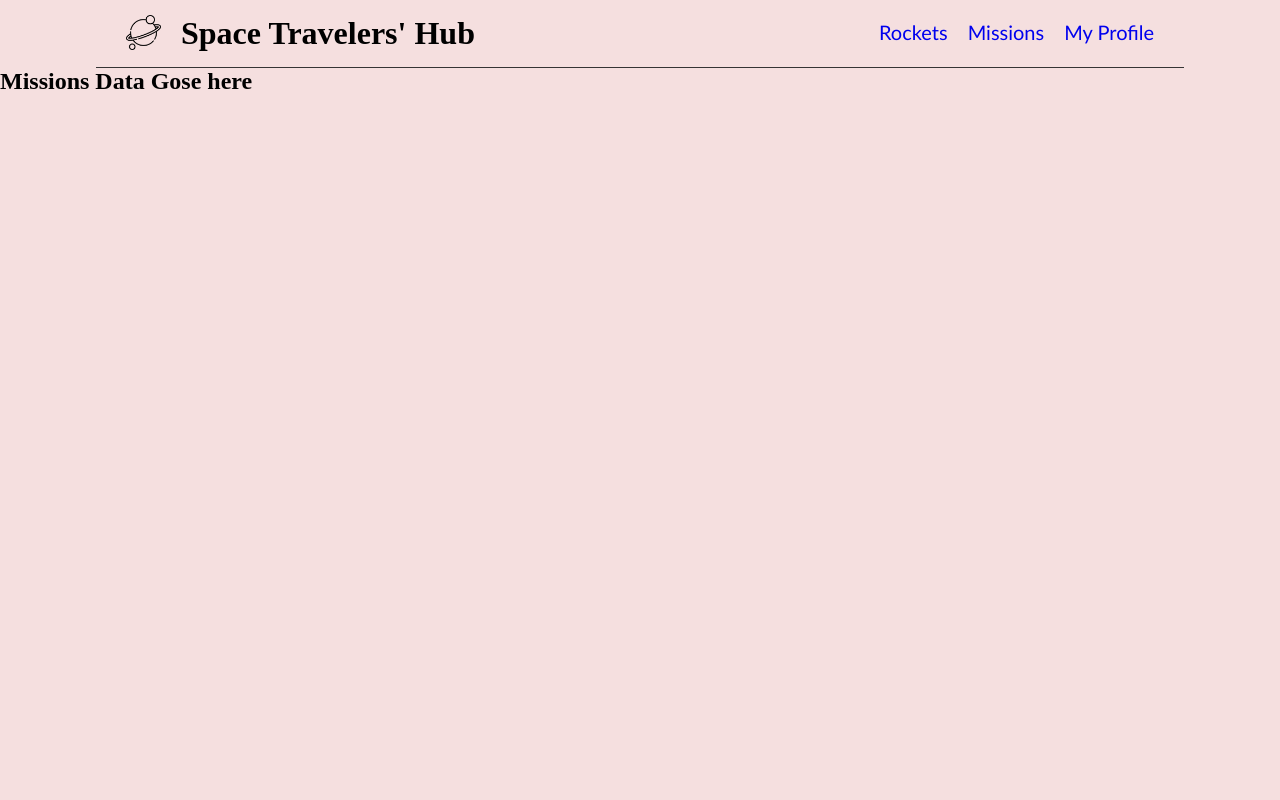
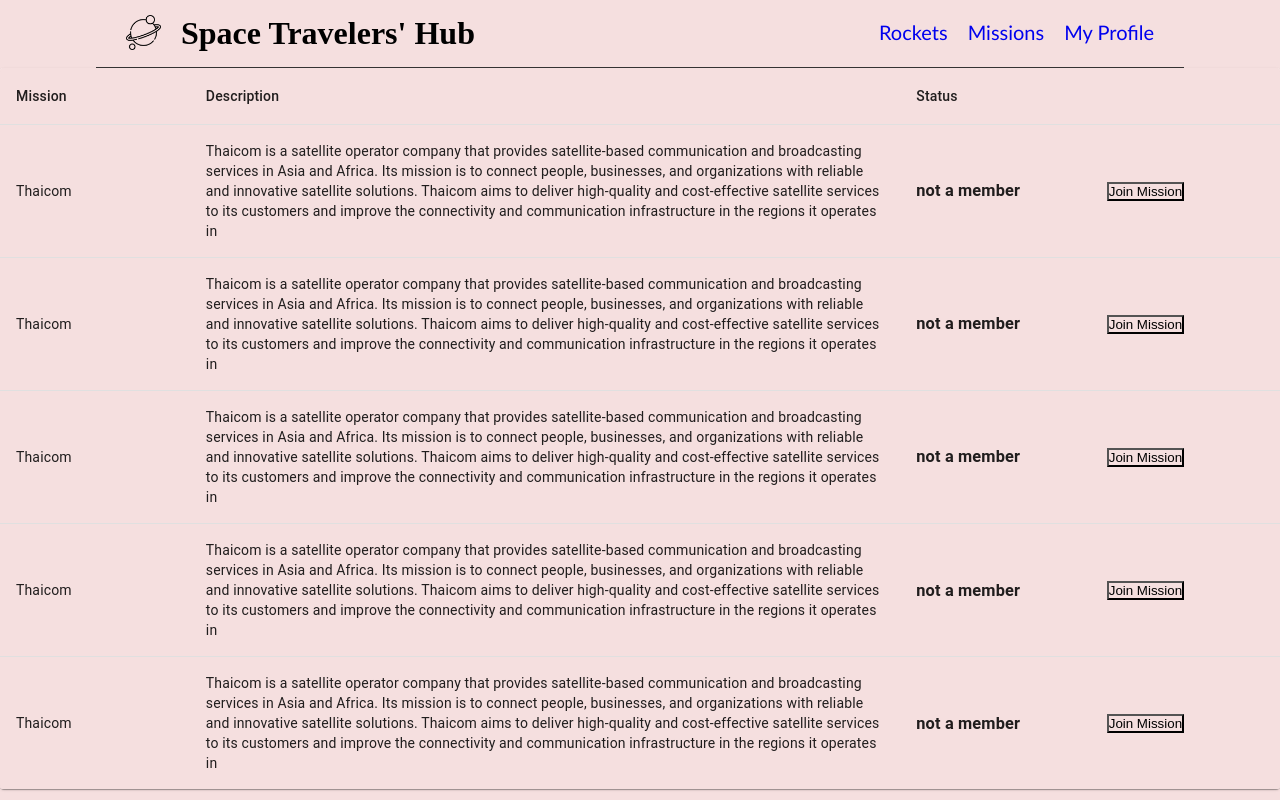
Before and after one commit to emhamza/Space-X, a React (Vite) app: page /missions in a window 1280 px wide. Built offline with nearby package versions, Linux system fonts and the light colour scheme.

Commit message:
Add missions reducer

```diff
--- a/package.json
+++ b/package.json
@@ -10,8 +10,13 @@
     "preview": "vite preview"
   },
   "dependencies": {
+    "@emotion/react": "^11.11.0",
+    "@emotion/styled": "^11.11.0",
+    "@mui/material": "^5.13.0",
     "@reduxjs/toolkit": "^1.9.5",
+    "axios": "^1.4.0",
     "react": "^18.2.0",
+    "react-axios": "^2.0.6",
     "react-dom": "^18.2.0",
     "react-redux": "^8.0.5",
     "react-router": "^6.11.1",
--- a/src/components/Missions/Missions.jsx
+++ b/src/components/Missions/Missions.jsx
@@ -1,8 +1,57 @@
+// eslint-disable-next-line no-unused-vars
+import * as React from 'react';
+import Table from '@mui/material/Table';
+import TableBody from '@mui/material/TableBody';
+import TableCell from '@mui/material/TableCell';
+import TableContainer from '@mui/material/TableContainer';
+import TableHead from '@mui/material/TableHead';
+import TableRow from '@mui/material/TableRow';
+import Paper from '@mui/material/Paper';
+import './Missions.scss';
+import { auto } from '@popperjs/core';
+
+function createData(mission, description, status, option) {
+  return { mission, description, status, option };
+}
+
+const rows = [
+  createData('Thaicom', 'Thaicom is a satellite operator company that provides satellite-based communication and broadcasting services in Asia and Africa. Its mission is to connect people, businesses, and organizations with reliable and innovative satellite solutions. Thaicom aims to deliver high-quality and cost-effective satellite services to its customers and improve the connectivity and communication infrastructure in the regions it operates in', 'not a member', 'Join Mission'),
+  createData('Thaicom', 'Thaicom is a satellite operator company that provides satellite-based communication and broadcasting services in Asia and Africa. Its mission is to connect people, businesses, and organizations with reliable and innovative satellite solutions. Thaicom aims to deliver high-quality and cost-effective satellite services to its customers and improve the connectivity and communication infrastructure in the regions it operates in', 'not a member', 'Join Mission'),
+  createData('Thaicom', 'Thaicom is a satellite operator company that provides satellite-based communication and broadcasting services in Asia and Africa. Its mission is to connect people, businesses, and organizations with reliable and innovative satellite solutions. Thaicom aims to deliver high-quality and cost-effective satellite services to its customers and improve the connectivity and communication infrastructure in the regions it operates in', 'not a member', 'Join Mission'),
+  createData('Thaicom', 'Thaicom is a satellite operator company that provides satellite-based communication and broadcasting services in Asia and Africa. Its mission is to connect people, businesses, and organizations with reliable and innovative satellite solutions. Thaicom aims to deliver high-quality and cost-effective satellite services to its customers and improve the connectivity and communication infrastructure in the regions it operates in', 'not a member', 'Join Mission'),
+  createData('Thaicom', 'Thaicom is a satellite operator company that provides satellite-based communication and broadcasting services in Asia and Africa. Its mission is to connect people, businesses, and organizations with reliable and innovative satellite solutions. Thaicom aims to deliver high-quality and cost-effective satellite services to its customers and improve the connectivity and communication infrastructure in the regions it operates in', 'not a member', 'Join Mission'),
+
+];
+
 const Missions = () => {
   return (
-    <div>
-      <h2>Missions Data Gose here</h2>
-    </div>
+    <TableContainer className='table-container' component={Paper}>
+      <Table className='table' aria-label="simple table" sx={{ margin: auto, padding: auto }}>
+        <TableHead>
+          <TableRow>
+            <TableCell className='mission-name'>Mission</TableCell>
+            <TableCell className='mission-desc'>Description</TableCell>
+            <TableCell className='mission-status'>Status</TableCell>
+            <TableCell className='mission-option'></TableCell>
+          </TableRow>
+        </TableHead>
+        <TableBody>
+          {rows.map((row) => (
+            <TableRow
+              key={row.mission}
+              sx={{ '&:last-child td, &:last-child th': { border: 0 } }}
+            >
+              <TableCell component="th" scope="row">
+                {row.mission}
+              </TableCell>
+              <TableCell><p>{row.description}</p></TableCell>
+              <TableCell><h3>{row.status}</h3></TableCell>
+              <TableCell><button>{row.option}</button></TableCell>
+            </TableRow>
+          ))}
+        </TableBody>
+      </Table>
+    </TableContainer>
   )
 }
 
--- /dev/null
+++ b/src/components/Missions/Missions.scss
@@ -0,0 +1,11 @@
+.table {
+  margin: auto;
+}
+
+.mission-name, .mission-status, .mission-option {
+  width: 200px;
+}
+
+.mission-desc {
+  width: 60vw;
+}
```
Also changed, not shown: src/redux/missionSlice/missionsSlice.js (added, +39 -0 lines), src/redux/store.js (added, +13 -0 lines), 1 other file (tests, documents, lock files or other folders).
